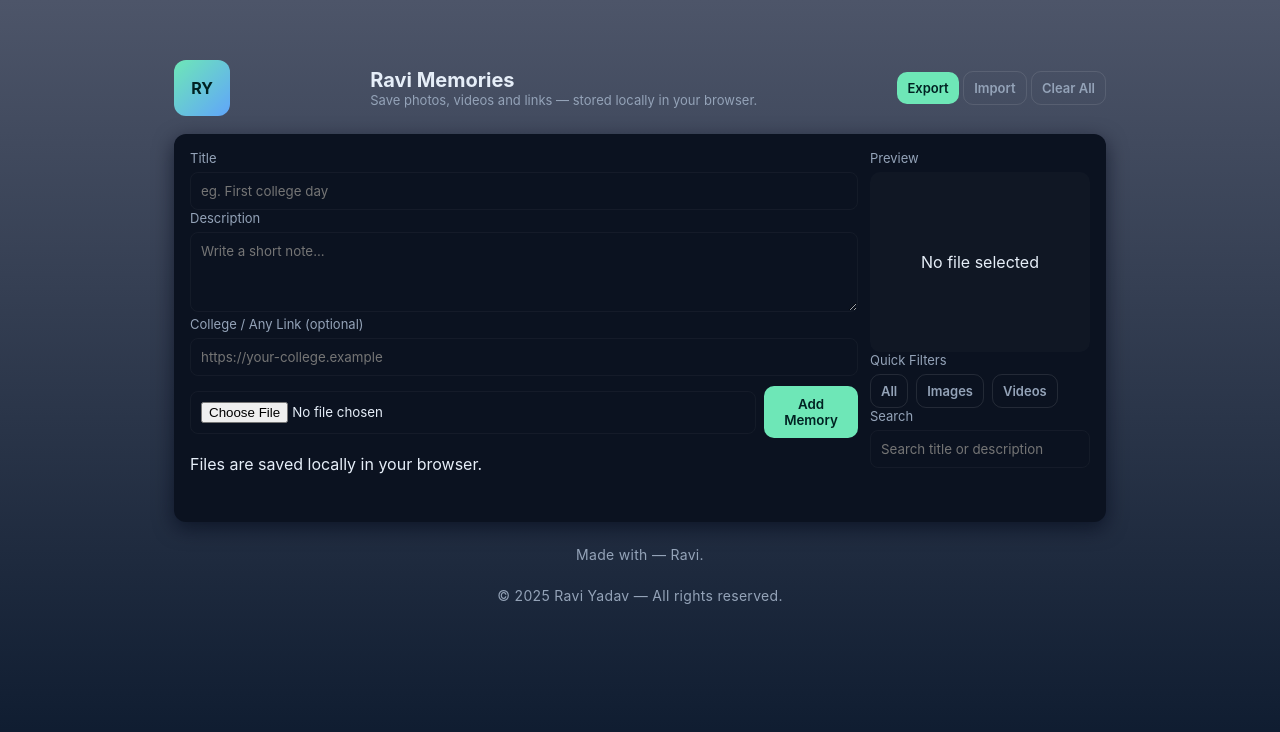
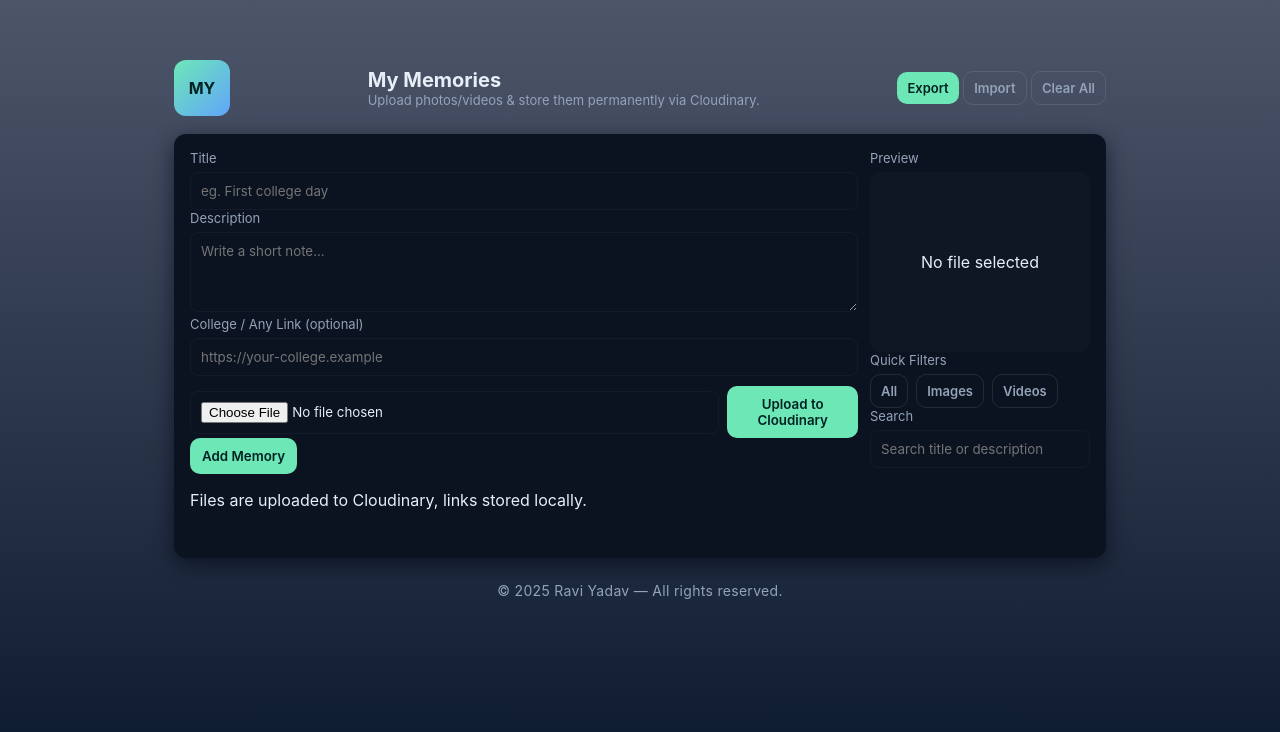
Before and after one commit to cloudmorph01/photovideo-memory, a plain HTML site: page index.html in a window 1280 px wide. Drawn offline with Linux system fonts and the light colour scheme.

Commit message:
new commit

```diff
--- a/index.html
+++ b/index.html
@@ -3,16 +3,16 @@
 <head>
   <meta charset="utf-8" />
   <meta name="viewport" content="width=device-width,initial-scale=1" />
-  <title>My Memories — Personal Memory Website</title>
+  <title>My Memories — Cloudinary Upload</title>
   <link rel="stylesheet" href="style.css" />
 </head>
 <body>
   <div class="container">
     <header>
-      <div class="logo">RY</div>
+      <div class="logo">MY</div>
       <div class="brand">
-        <h1>Ravi Memories</h1>
-        <p>Save photos, videos and links — stored locally in your browser.</p>
+        <h1>My Memories</h1>
+        <p>Upload photos/videos & store them permanently via Cloudinary.</p>
       </div>
       <div class="toolbar">
         <button class="btn small" id="exportBtn">Export</button>
@@ -35,9 +35,12 @@
 
           <div class="file-row">
             <input id="fileInput" type="file" accept="image/*,video/*" />
-            <button id="addBtn" class="btn">Add Memory</button>
+            <button id="uploadBtn" class="btn" type="button">Upload to Cloudinary</button>
           </div>
-          <p class="tip">Files are saved locally in your browser.</p>
+          <div id="uploadStatus" class="tip"></div>
+
+          <button id="addBtn" class="btn" type="button">Add Memory</button>
+          <p class="tip">Files are uploaded to Cloudinary, links stored locally.</p>
         </div>
 
         <div class="controls">
@@ -61,7 +64,6 @@
       <div id="gallery" class="memories"></div>
     </section>
 
-    <footer>Made with — Ravi.</footer>
     <footer>© 2025 Ravi Yadav — All rights reserved.</footer>
   </div>
 
```
